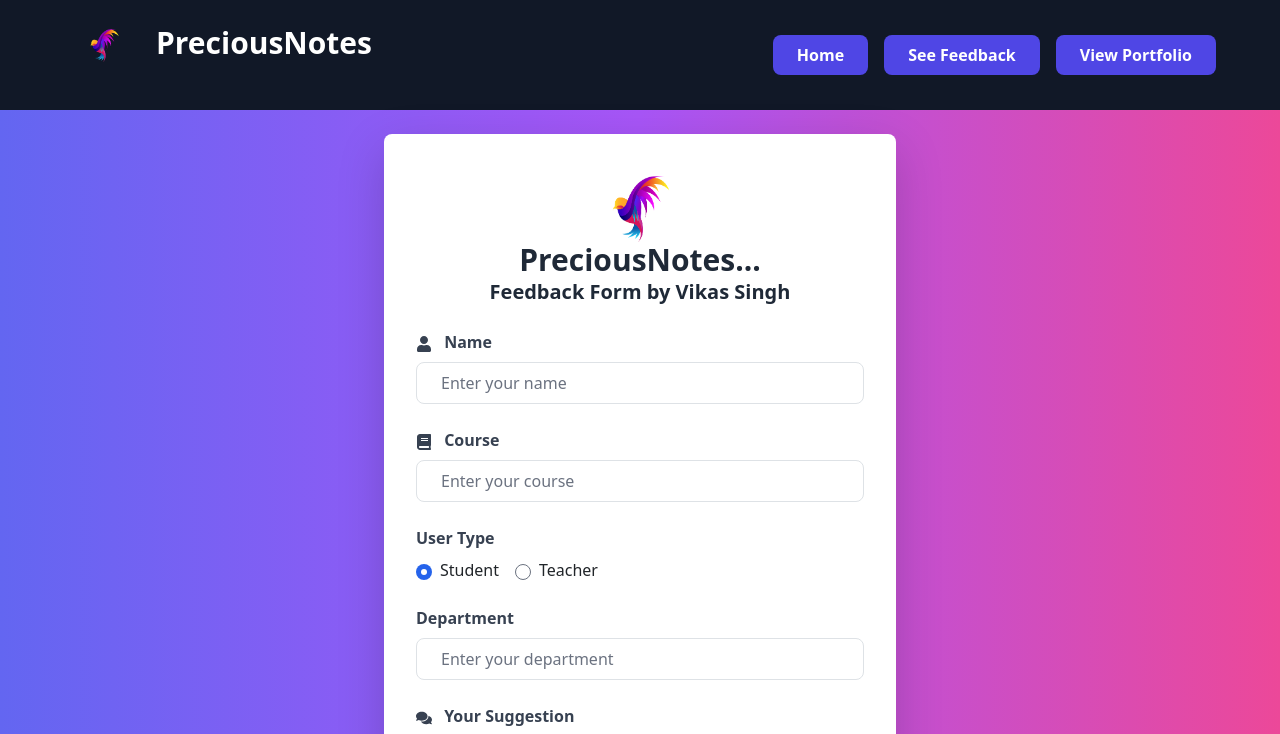
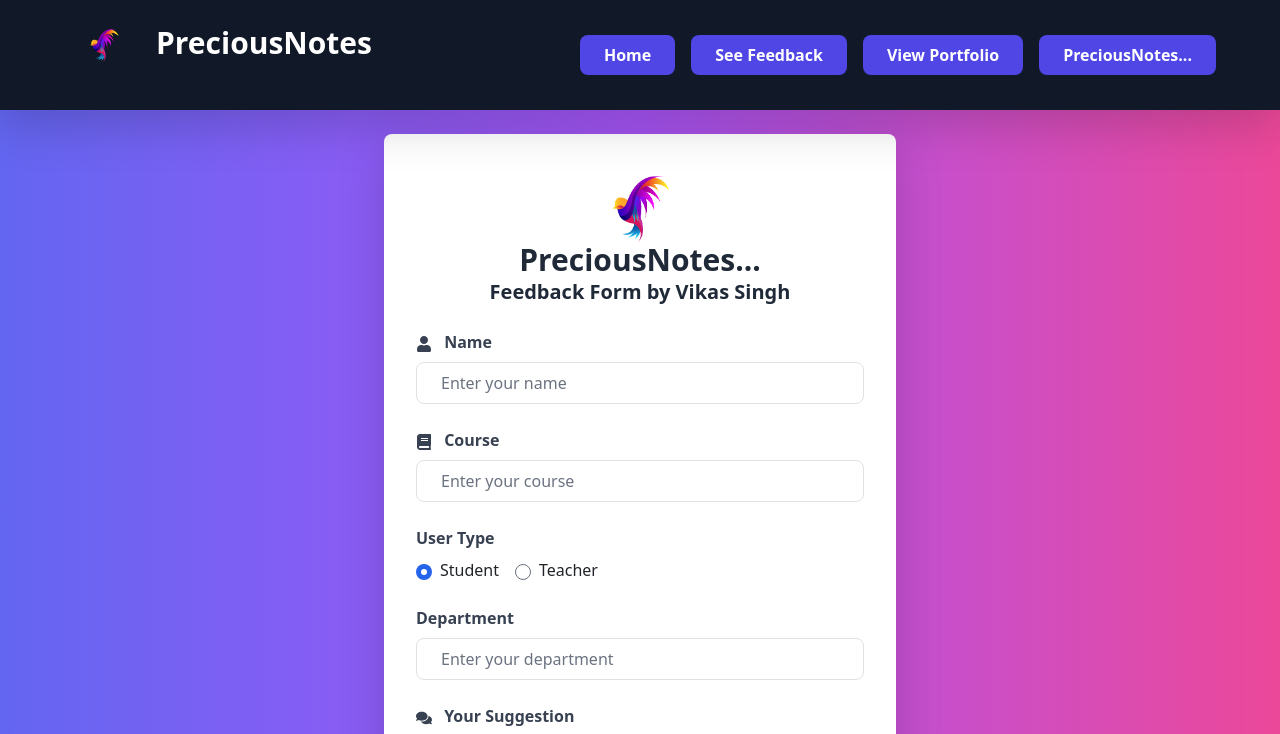
Before and after one commit to Iamvikassingh/preciousnotesfeedback, a React (Vite) app: page / in a window 1280 px wide. Shown: the top 734 px of the page. Built offline with nearby package versions, Linux system fonts and the light colour scheme; no server answers.

Commit message:
imvropement in frontend

```diff
--- a/src/components/Feedbackformforpreciousnotes.jsx
+++ b/src/components/Feedbackformforpreciousnotes.jsx
@@ -21,6 +21,7 @@ function FeedbackFormForPreciousNotes() {
     });
 
     const [isSubmitted, setIsSubmitted] = useState(false); // State to manage form submission
+    const [isLoading, setIsLoading] = useState(false); // State to manage loading
 
     const handleChange = (e) => {
         const { name, value } = e.target;
@@ -29,6 +30,7 @@ function FeedbackFormForPreciousNotes() {
 
     const handleSubmit = async (e) => {
         e.preventDefault();
+        setIsLoading(true); // Show loader
         try {
             const response = await axios.post(`${apilinkforfeedback}/api/feedback`, feedbackData);
 
@@ -43,6 +45,8 @@ function FeedbackFormForPreciousNotes() {
 
             // Show error message using React Toastify
             toast.error('Failed to submit feedback. Please try again.');
+        } finally {
+            setIsLoading(false); // Hide loader
         }
     };
 
@@ -63,6 +67,13 @@ function FeedbackFormForPreciousNotes() {
                         <p className="text-gray-200 text-lg">
                             Your feedback is valuable to us and helps us improve.
                         </p>
+                    </div>
+                ) : isLoading ? (
+                    <div className="text-center">
+                        {/* Loader */}
+                        <div className="border-white border-t-4 border-b-4 rounded-full w-16 h-16 animate-spin"></div>
+                        <br />
+                        <p className="mt-4 text-white">Submitting your feedback...</p>
                     </div>
                 ) : (
                     <form
--- a/src/components/Getallfeedback.jsx
+++ b/src/components/Getallfeedback.jsx
@@ -7,8 +7,8 @@ import Footer from './Footer';
 const GetAllFeedback = () => {
     const apilinkforfeedback = import.meta.env.VITE_APILINK;
     const [feedbackData, setFeedbackData] = useState([]);
+    const [isLoading, setIsLoading] = useState(true); // Manage loading state
 
-    // Fetching all feedback data when the component is mounted
     useEffect(() => {
         const fetchFeedbackData = async () => {
             try {
@@ -16,6 +16,8 @@ const GetAllFeedback = () => {
                 setFeedbackData(response.data);
             } catch (error) {
                 console.error('Error fetching feedback data:', error);
+            } finally {
+                setIsLoading(false); // Stop loading once data is fetched
             }
         };
 
@@ -25,8 +27,16 @@ const GetAllFeedback = () => {
     return (
         <>
             <Header />
-            <div className="bg-gradient-to-r from-indigo-500 via-purple-500 to-pink-500 p-6 min-h-screen">
-                <div className="bg-white shadow-lg p-8 rounded-lg w-full max-w-full">
+            <div className={`relative min-h-screen p-6 ${isLoading ? 'bg-gray-200' : 'bg-gradient-to-r from-indigo-500 via-purple-500 to-pink-500'}`}>
+                {isLoading && (
+                    <div className="z-10 absolute inset-0 flex justify-center items-center bg-black bg-opacity-50">
+                        <div className="flex flex-col items-center">
+                            <div className="border-white border-t-4 border-b-4 rounded-full w-16 h-16 animate-spin"></div>
+                            <p className="mt-4 text-lg text-white">Loading feedback...</p>
+                        </div>
+                    </div>
+                )}
+                <div className={`relative bg-white shadow-lg p-8 rounded-lg w-full max-w-full ${isLoading ? 'opacity-50' : 'opacity-100'}`}>
                     <h2 className="mb-6 font-bold text-4xl text-center text-gray-800">Feedback Data</h2>
 
                     {/* Desktop/Tablet View: Table */}
--- a/src/components/Header.jsx
+++ b/src/components/Header.jsx
@@ -5,7 +5,7 @@ import { Link } from 'react-router-dom';
 
 function Header() {
     return (
-        <header className="bg-gray-900 shadow-lg py-4 text-white">
+        <header className="top-0 sticky bg-gray-900 shadow-lg py-4 text-white">
             <div className="flex sm:flex-row flex-col sm:justify-between sm:items-center mx-auto px-4 container">
                 {/* Left Section: Logo and Project Name */}
                 <div className="flex items-center space-x-3 mb-4 sm:mb-0">
@@ -27,14 +27,22 @@ function Header() {
                     >
                         See Feedback
                     </Link>
-                    <a
-                        href="https://myportfoliobyvikassingh.netlify.app"
+                    <Link
+                        to="https://myportfoliobyvikassingh.netlify.app"
                         target="_blank"
                         rel="noopener noreferrer"
                         className="bg-indigo-600 hover:bg-indigo-700 my-2 px-4 py-2 rounded-lg font-semibold text-sm sm:text-base transition duration-300"
                     >
                         View Portfolio
-                    </a>
+                    </Link>
+                    <Link
+                        to="https://preciousnotes.netlify.app"
+                        target="_blank"
+                        rel="noopener noreferrer"
+                        className="bg-indigo-600 hover:bg-indigo-700 my-2 px-4 py-2 rounded-lg font-semibold text-sm sm:text-base transition duration-300"
+                    >
+                        PreciousNotes...
+                    </Link>
                 </div>
             </div>
         </header>
```
